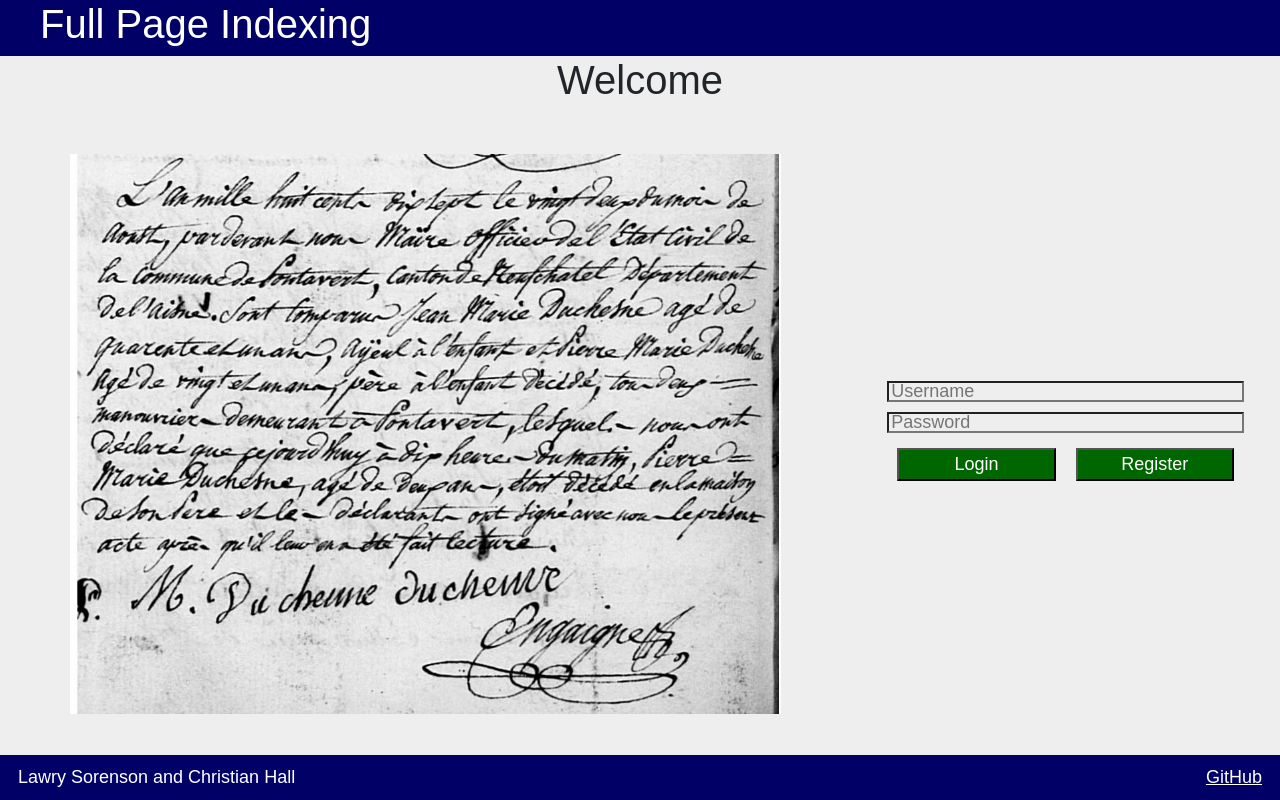
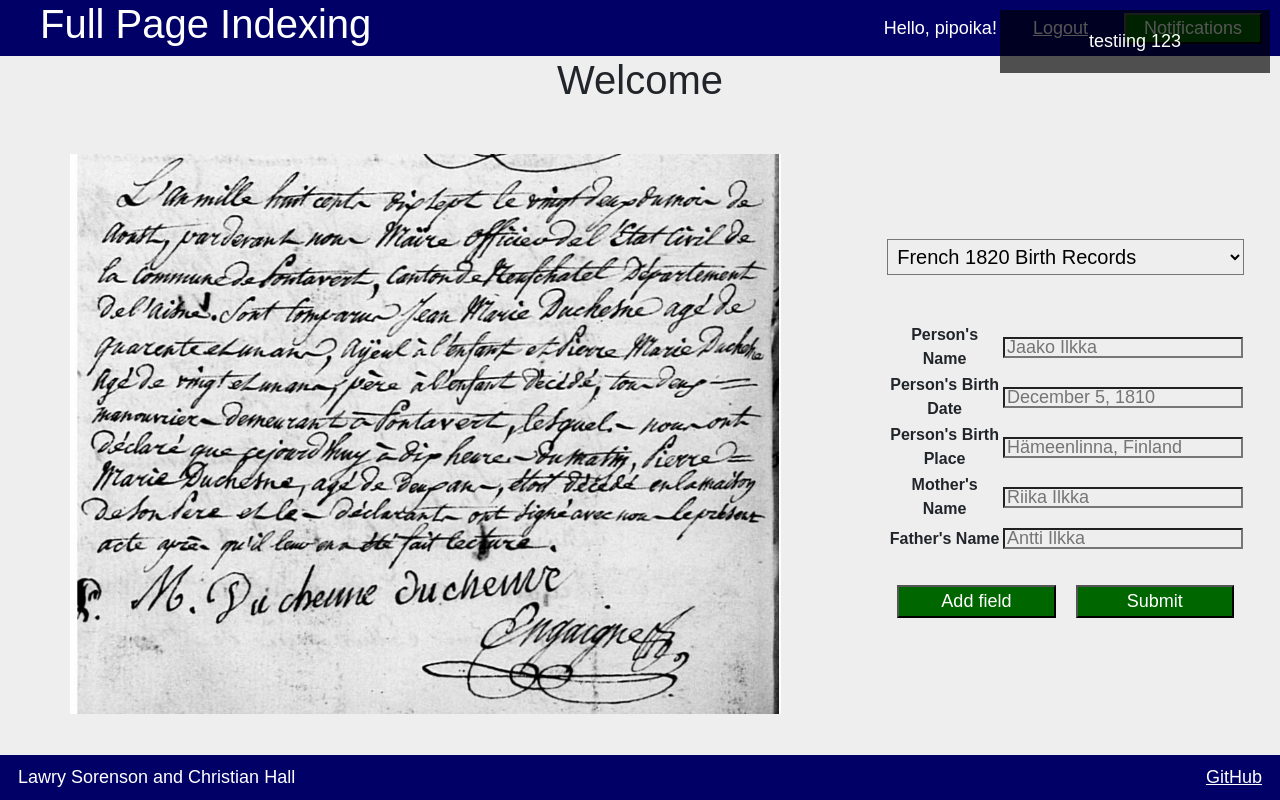
Before and after one commit to zinga331/recognition-frontend, a React (Vite) app in the folder lawry-startup-service/: page / in a window 1280 px wide. Before the commit this address led to /login. Built offline with nearby package versions, Linux system fonts and the light colour scheme; no server answers.

Commit message:
Add notify element

```diff
--- a/lawry-startup-service/src/app.css
+++ b/lawry-startup-service/src/app.css
@@ -37,7 +37,6 @@ header > * {
 }
 
 .notification {
-    display: none;
     position: fixed;
     top: 10px;
     right: 10px;
--- a/lawry-startup-service/src/app.jsx
+++ b/lawry-startup-service/src/app.jsx
@@ -8,13 +8,27 @@ import { Navigate } from 'react-router-dom';
 
 export default function App() {
   const [username, setUsername] = React.useState('');
+  const [ notice, setNotice ] = React.useState('');
+  const [ displayNotice, setDisplayNotice ] = React.useState(false);
 
-  React.useEffect(async () => {
-    // get initial username
-    let username = await fetch("/api/whoami");
-    username = await username.json();
-    username = username.username;
-    if (username) setUsername(username);
+  async function notify(msg) {
+    setNotice(msg);
+    setDisplayNotice(true);
+    setTimeout(() => {setDisplayNotice(false);console.log('X')}, 10000);
+  }
+
+  React.useEffect(() => {
+    async function init() {
+        setUsername('pipoika'); // REMOVE THIS
+        notify('testiing 123');
+
+        // get initial username
+        // let username = await fetch("/api/whoami");
+        // username = await username.json();
+        // username = username.username;
+        // if (username) setUsername(username);
+    }
+    init();
   }, []);
 
   async function logout() {
@@ -34,11 +48,11 @@ export default function App() {
                 <h1>Full Page Indexing</h1>
 
                 {
-                    username ?
+                    {username} ?
                     <><span id="userDisplay">Hello, {username}!</span>
                     <NavLink id="loginLink" to='login' onClick={logout}>Logout</NavLink>
-                    <button className="toggle-popup">Notifications</button>
-                    <div className="notification" tabIndex="0">No notifications yet</div>
+                    <button className="toggle-popup" onClick={() => setDisplayNotice(true)}>Notifications</button>
+                    {displayNotice ? <div className="notification" tabIndex="0">{ notice }</div> : <></>}
                     </> : <></>
                 }
 
```
